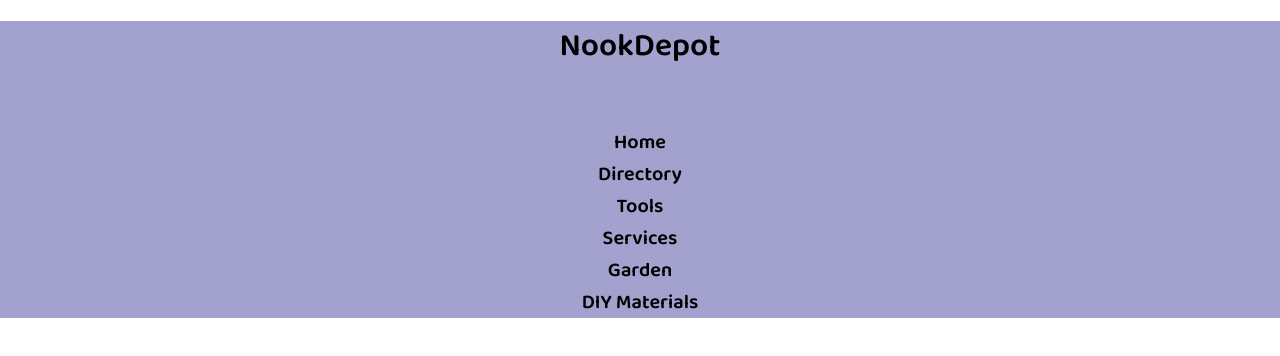
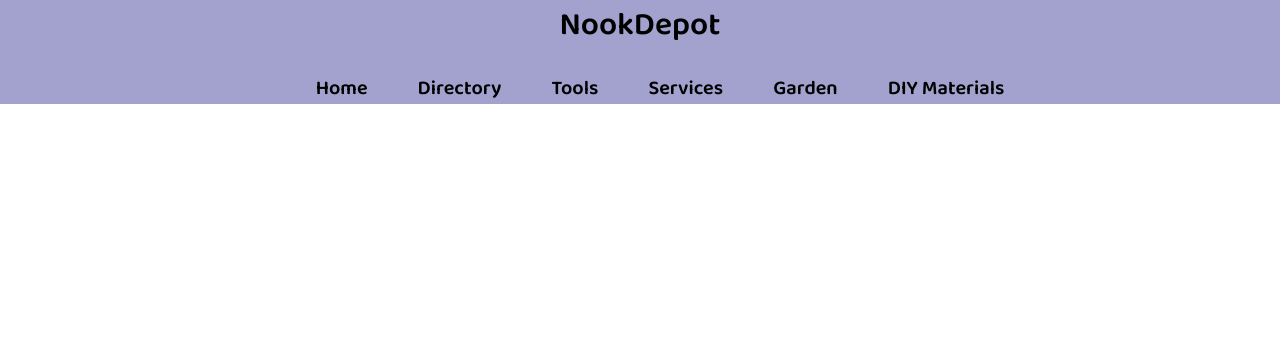
Before and after one commit to kbongco/Redesign-Nookdepot, a React (Create React App) app: page / in a window 1280 px wide. Shown: the top 356 px of the page. Built offline with nearby package versions, Linux system fonts and the light colour scheme.

Commit message:
finished navbar and started component picture

```diff
--- /dev/null
+++ b/src/Components/NavBar.css
@@ -0,0 +1,9 @@
+nav ul li{
+  display:block;
+  color:black;
+  text-decoration:none;
+  display:inline;
+  font-size:20px;
+  text-align:left;
+  margin:0px 25px 0px 25px;
+}
--- a/src/Components/NavBar.jsx
+++ b/src/Components/NavBar.jsx
@@ -1,32 +1,29 @@
 import React from 'react';
 import styled from 'styled-components'
+import './NavBar.css'
 
 export default function NavBar() {
-  const NavBar = styled.div`
-  background-color:#A3A2CF;
-  margin-top:auto;
-  `
+  const navContainer = {
+  backgroundColor:'#A3A2CF',
+  marginTop:'auto',
+}
 
-  const NavLinks = styled.ul`
-  text-decoration:none;
-  display:inline;
-  font-size:20px;
-  `
+
   return (
     <>
-      <NavBar>
-        <h1>NookDepot</h1>
+      <div className='navbar-container' style={navContainer}>
+        <h1 style={{ marginTop: 'auto' }}>NookDepot</h1>
         <nav>
-          <NavLinks>
+          <ul>
             <li>Home</li>
             <li>Directory</li>
             <li>Tools</li>
             <li>Services</li>
             <li>Garden</li>
             <li>DIY Materials</li>
-          </NavLinks>
+          </ul>
         </nav>
-      </NavBar>
+      </div>
       </>
   )
 }
```
Also changed, not shown: src/Components/UserPicComponent/UserPicComponent.jsx (added).
